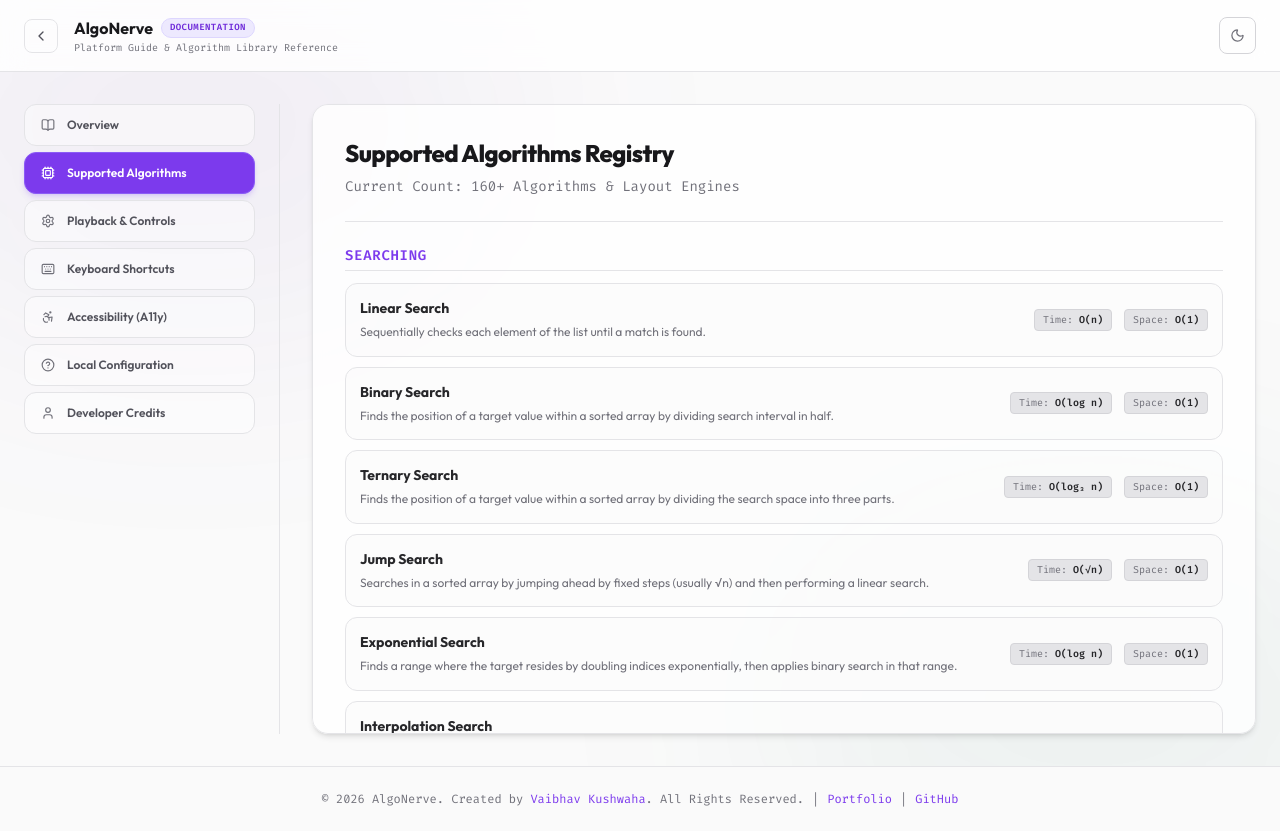
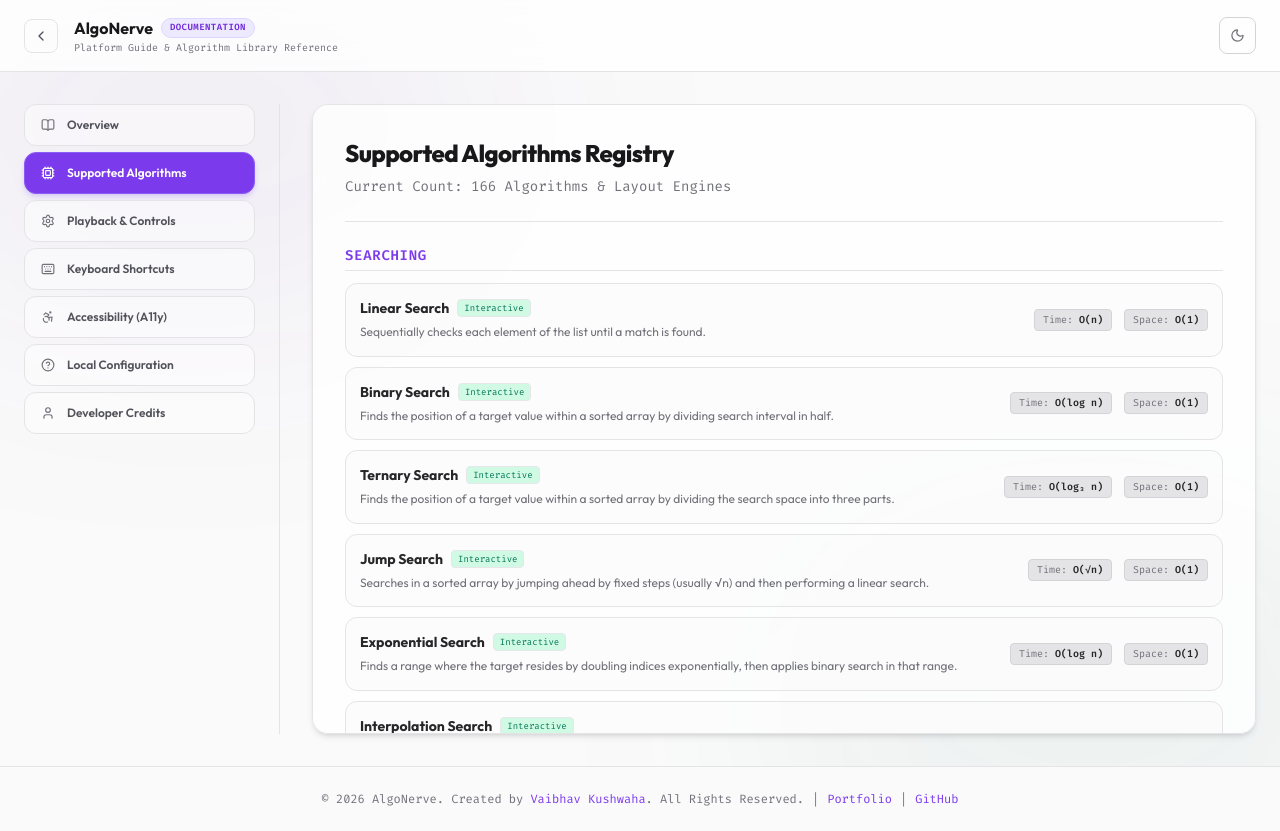
Before and after one commit to ProfessorAuggie/AlgoNerve, a React (Vite) app: page /documentation in a window 1280 px wide. Both pictures are taken after a click on the button "Supported Algorithms". Built offline with nearby package versions, Linux system fonts and the light colour scheme.

Commit message:
docs: update algorithm count to 166 and add interactive mode badges in documentation registry

```diff
--- a/src/pages/DocumentationPage.tsx
+++ b/src/pages/DocumentationPage.tsx
@@ -123,7 +123,7 @@
             <div className="flex flex-col gap-6">
               <div>
                 <h1 className="text-2xl font-extrabold tracking-tight mb-2 text-zinc-900 dark:text-white">Supported Algorithms Registry</h1>
-                <p className="text-sm text-zinc-500 dark:text-zinc-400 font-mono">Current Count: 160+ Algorithms & Layout Engines</p>
+                <p className="text-sm text-zinc-500 dark:text-zinc-400 font-mono">Current Count: 166 Algorithms & Layout Engines</p>
               </div>
               <hr className="border-zinc-200 dark:border-zinc-800/60" />
 
@@ -188,11 +188,9 @@
                             <div className="flex flex-col gap-1">
                               <div className="flex items-center gap-2">
                                 <span className="font-bold text-sm text-zinc-800 dark:text-zinc-200">{algo.name}</span>
-                                {algo.mode === 'concept' && (
-                                  <span className="text-[9px] font-mono px-1.5 py-0.2 bg-zinc-200 dark:bg-zinc-800 text-zinc-600 dark:text-zinc-400 rounded">
-                                    Concept
-                                  </span>
-                                )}
+                                <span className="text-[9px] font-mono px-1.5 py-0.2 bg-emerald-100 dark:bg-emerald-950/40 text-emerald-700 dark:text-emerald-400 border border-emerald-250 dark:border-emerald-800/30 rounded">
+                                  Interactive
+                                </span>
                               </div>
                               <span className="text-zinc-500 dark:text-zinc-400 leading-relaxed font-sans">{algo.description}</span>
                             </div>
```
